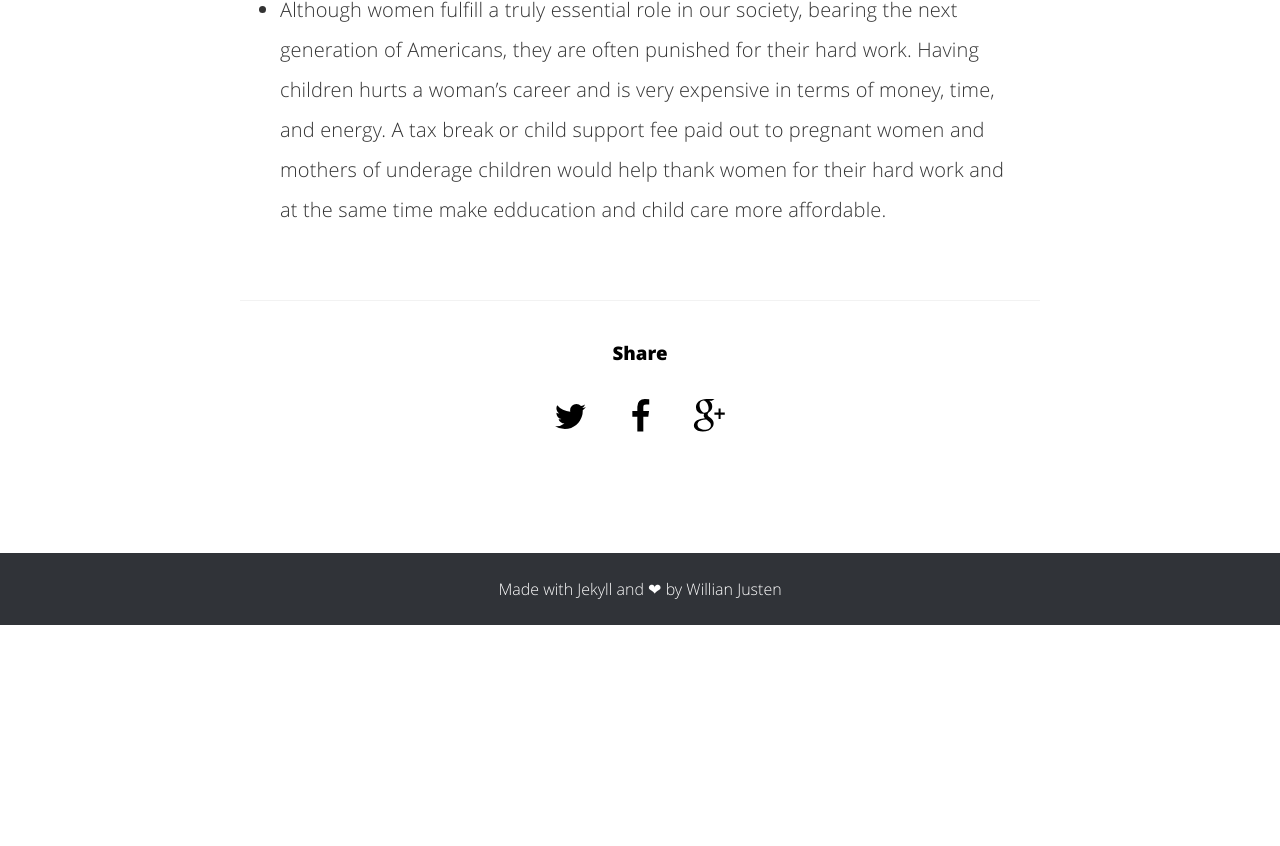
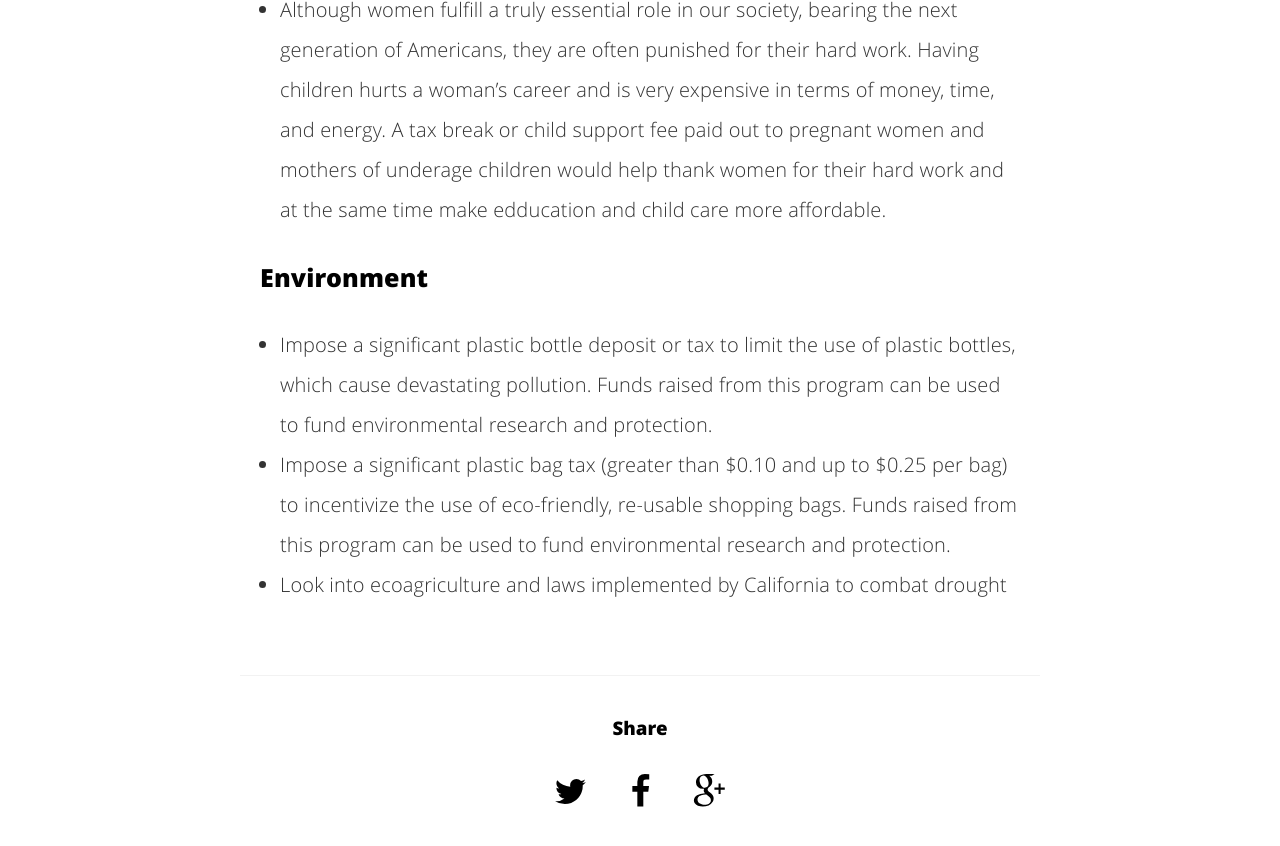
Before and after one commit to UnsolvedCypher/improving-america, a Jekyll site: the page built from ideas.md, in a window 1280 px wide and 900 px high, scrolled down 7590 px. Shown: the top 846 px of the window. Built offline with Jekyll 4.4.1, drawn with Linux system fonts in a browser that asks for light colours; before the commit the page ends 8215 px from its top, so only the background shows below that.

Commit message:
Environment Taxes

```diff
--- a/ideas.md
+++ b/ideas.md
@@ -123,3 +123,8 @@ Stefan's Fourth Proposal
 ### Reproductive Rights
 - Subsidize birth control methods. Families of all incomes have the right to choose when to have children and how many children they want. Access to affordable birth control is also one of the best tools for fighting poverty and empowering women, many of whom are dragged into poverty as a result of having children.
 - Although women fulfill a truly essential role in our society, bearing the next generation of Americans, they are often punished for their hard work. Having children hurts a woman's career and is very expensive in terms of money, time, and energy. A tax break or child support fee paid out to pregnant women and mothers of underage children would help thank women for their hard work and at the same time make edducation and child care more affordable.
+
+### Environment
+- Impose a significant plastic bottle deposit or tax to limit the use of plastic bottles, which cause devastating pollution. Funds raised from this program can be used to fund environmental research and protection.
+- Impose a significant plastic bag tax (greater than $0.10 and up to $0.25 per bag) to incentivize the use of eco-friendly, re-usable shopping bags. Funds raised from this program can be used to fund environmental research and protection.
+- Look into ecoagriculture and laws implemented by California to combat drought
```
